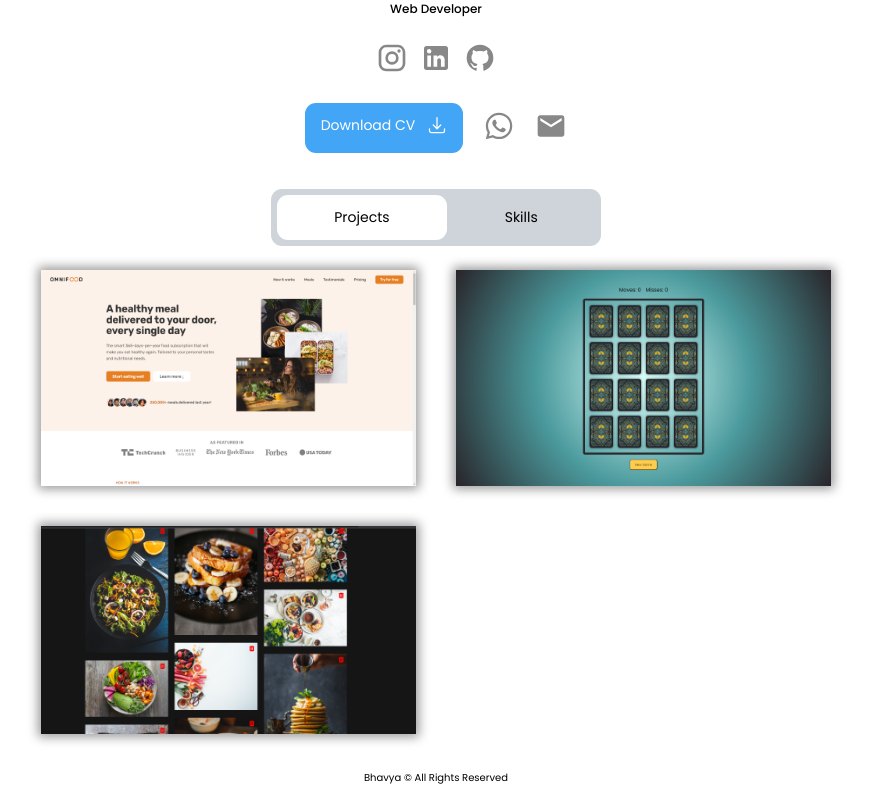
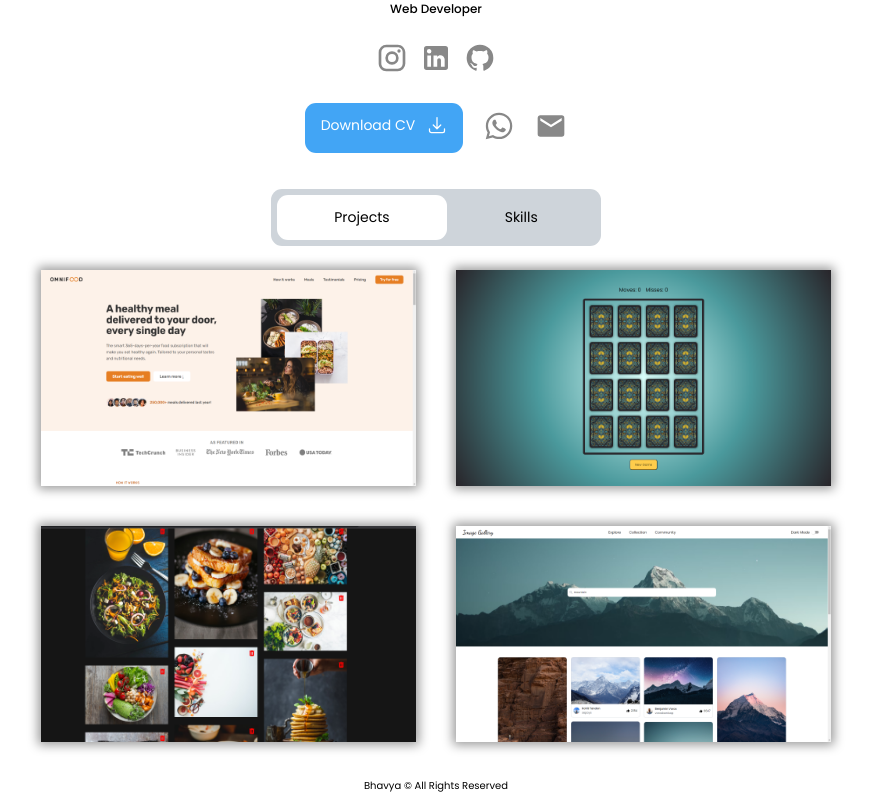
Before and after one commit to Bhavya-Goyal423/portfolio, a React (Vite) app: page / in a window 1280 px wide. Shown: the part 233-1027 px from the top of the page, without its empty margins (204-1075 px from the left). Built offline with nearby package versions, Linux system fonts and the light colour scheme.

Commit message:
added new project

```diff
--- a/src/data.js
+++ b/src/data.js
@@ -15,6 +15,11 @@ const data = [
     name: "Online Photo Album",
     src: "/project/album.png",
   },
+  {
+    href: "https://image-gallery-weld-one.vercel.app/",
+    name: "Image Search Gallery",
+    src: "/project/gallery.png",
+  },
 ];
 
 export default data;
```
Also changed, not shown: public/project/gallery.png (added), public/project/job.png (deleted).
